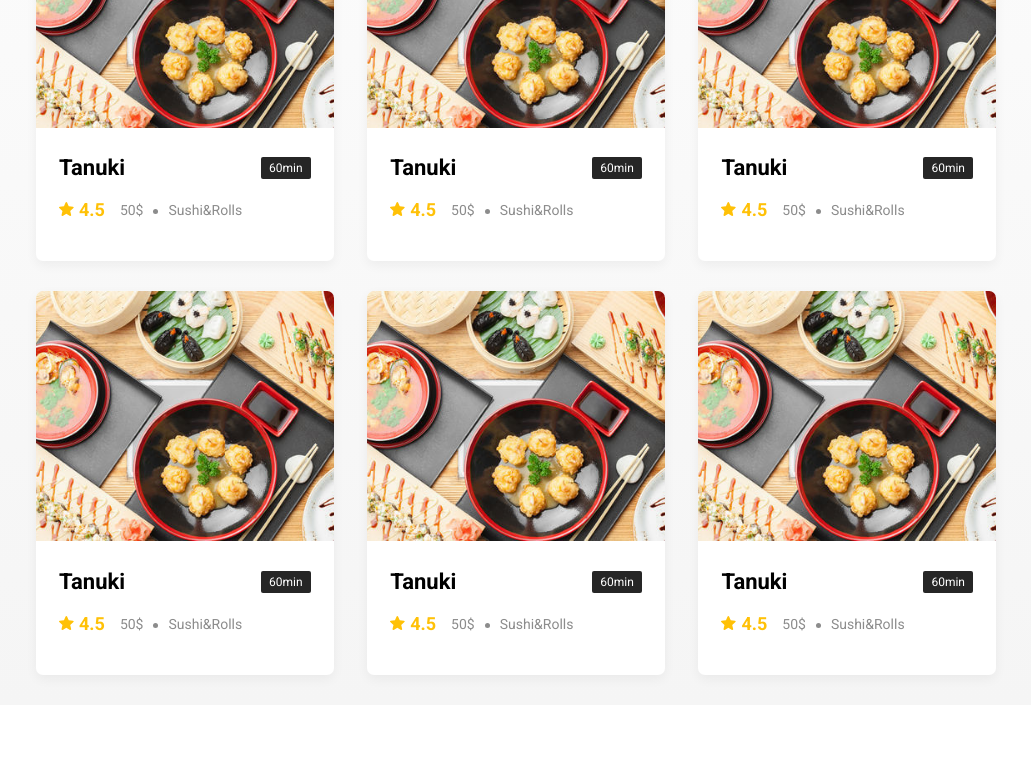
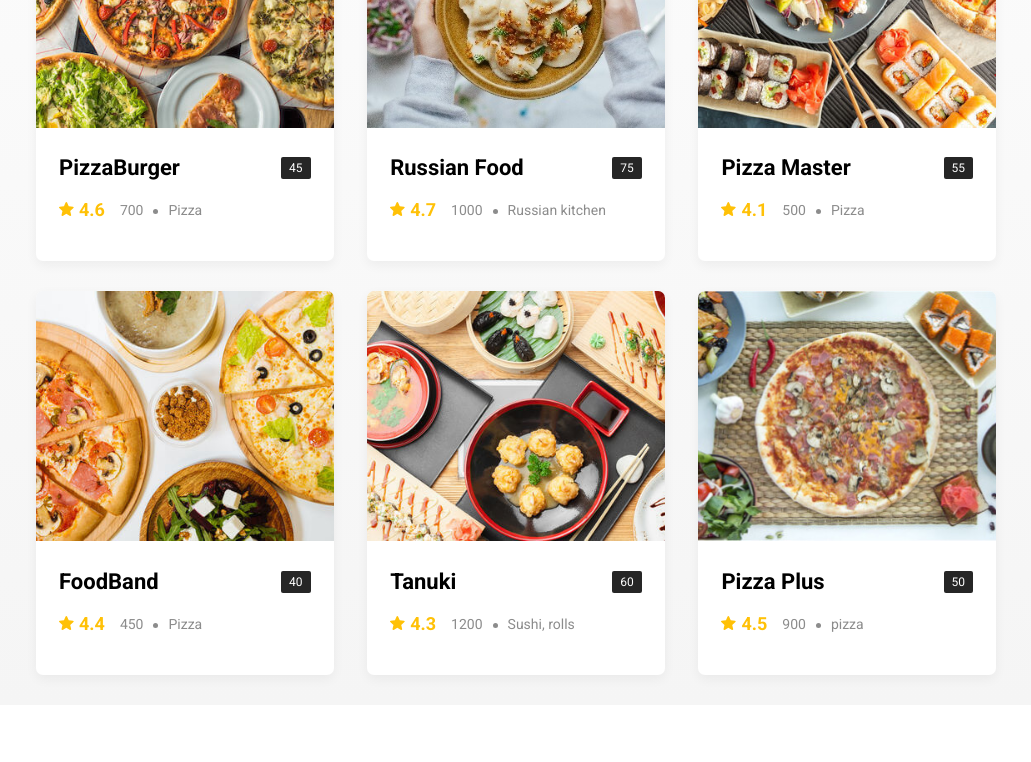
Before and after one commit to vs-kim/vs-kim.github.io, a plain HTML site: page index.html in a window 1280 px wide. Shown: the part 740-1502 px from the top of the page, without its empty margins (124-1155 px from the left). Drawn offline with nearby package versions, Linux system fonts and the light colour scheme.

Commit message:
Add json file and new function

```diff
--- /dev/null
+++ b/db/partners.json
@@ -0,0 +1,56 @@
+[
+  {
+    "name": "Pizza Plus",
+    "time_of_delivery": 50,
+    "stars": 4.5,
+    "price": 900,
+    "kitchen": "pizza",
+    "image": "img/pizza-plus/preview.jpg",
+    "products": "pizza-plus.json"
+  },
+  {
+    "name": "Tanuki",
+    "time_of_delivery": 60,
+    "stars": 4.3,
+    "price": 1200,
+    "kitchen": "Sushi, rolls",
+    "image": "img/tanuki/preview.jpg",
+    "products": "tanuki.json"
+  },
+  {
+    "name": "FoodBand",
+    "time_of_delivery": 40,
+    "stars": 4.4,
+    "price": 450,
+    "kitchen": "Pizza",
+    "image": "img/food-band/preview.jpg",
+    "products": "food-band.json"
+  },
+  {
+    "name": "Pizza Master",
+    "time_of_delivery": 55,
+    "stars": 4.1,
+    "price": 500,
+    "kitchen": "Pizza",
+    "image": "img/palki-skalki/preview.jpg",
+    "products": "palki-skalki.json"
+  },
+  {
+    "name": "Russian Food",
+    "time_of_delivery": 75,
+    "stars": 4.7,
+    "price": 1000,
+    "kitchen": "Russian kitchen",
+    "image": "img/gusi-lebedi/preview.jpg",
+    "products": "gusi-lebedi.json"
+  },
+  {
+    "name": "PizzaBurger",
+    "time_of_delivery": 45,
+    "stars": 4.6,
+    "price": 700,
+    "kitchen": "Pizza",
+    "image": "img/pizza-burger/preview.jpg",
+    "products": "pizza-burger.json"
+  }
+]
--- a/index.html
+++ b/index.html
@@ -213,9 +213,9 @@
 		</div>
 		<!-- /.modal-dialog -->
 	</div>
-	<script src="js/disabledScroll.js"></script>
+	<!-- <script src="js/disabledScroll.js"></script> -->
 	<script src="js/main.js"></script>
-	<script src="js/test.js"></script>
+
 </body>
 
 </html>
--- a/js/main.js
+++ b/js/main.js
@@ -21,6 +21,20 @@
 
 let login = localStorage.getItem('Delivery');
 //функция открытия/закрытия модального окна
+
+// функция запрос на сервер
+const getData = async function(url)
+{
+  const response = await fetch(url);
+
+  if(!response.ok)
+  {
+    throw new Error(`Address error${url},
+    status error ${response.status}!`)
+  }
+  return await response.json();
+}
+
 
 function toggleModal()
 {
@@ -103,22 +117,23 @@
 
 //week2
 
-function createCardRestaurant()
+function createCardRestaurant({ image, kitchen, name, price, stars, products,
+  time_of_delivery })
 {
   const card = `
-    <a class="card card-restaurant">
-      <img src="img/tanuki/preview.jpg" alt=tanuki class="card-image"/>
+  <a class="card card-restaurant" data-products = "${products}">
+    <img src="${image}" alt=tanuki class="card-image"/>
         <div class="card-text">
         <div class="card-heading">
-            <h3 class="card-title">Tanuki</h3>
-            <span class="card-tag tag">60min</span>
+          <h3 class="card-title">${name}</h3>
+          <span class="card-tag tag">${time_of_delivery}</span>
         </div>
         <div class="card-info">
           <div class="rating">
-              4.5
+            ${stars}
           </div>
-            <div class="price">50$</div>
-            <div class="category">Sushi&Rolls</div>
+          <div class="price">${price}</div>
+          <div class="category">${kitchen}</div>
         </div>
     </div>
 </a>
@@ -132,6 +147,9 @@
 {
   const card = document.createElement('div');
   card.className = 'card';
+
+
+
   card.insertAdjacentHTML("beforeend", `
 
   <img src="img/pizza-plus/pizza-classic.jpg" alt="image" class="card-image"/>
@@ -183,6 +201,14 @@
 }
 
 
+
+function init()
+{
+    getData('./db/partners.json').then(function(data)
+    {
+        data.forEach(createCardRestaurant);
+    });
+
     cartButton.addEventListener('click', toggleModal);
 
     close.addEventListener('click', toggleModal);
@@ -198,10 +224,6 @@
     })
 
     checkAuth();//вызываем один раз при первой загрузке страницы
+}
 
-createCardRestaurant();
-createCardRestaurant();
-createCardRestaurant();
-createCardRestaurant();
-createCardRestaurant();
-createCardRestaurant();
+init();
```
Lines whose indentation alone changed are shown as unchanged.
